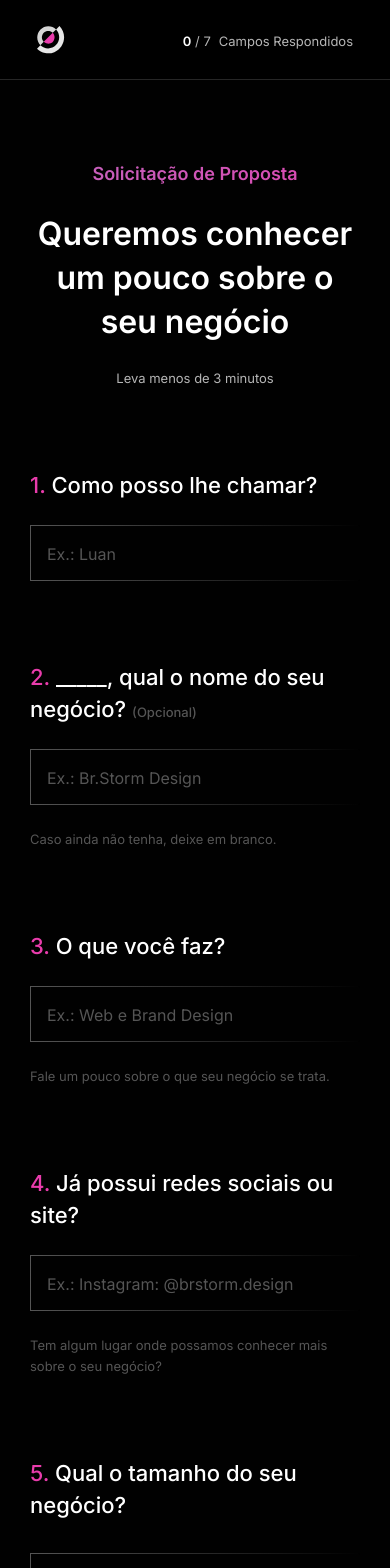
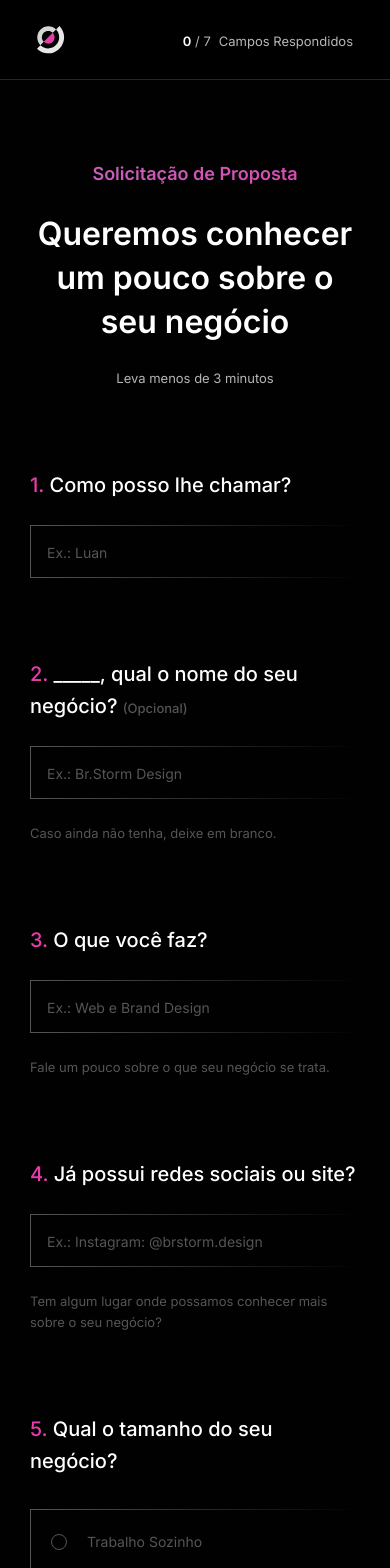
Before and after one commit to brstorm-design/website-brstorm, a Next.js app: page /contact/form in a window 390 px wide. Shown: the top 1568 px of the page. Built offline with nearby package versions, Linux system fonts and the light colour scheme.

Commit message:
Mobile font sizes

```diff
--- a/src/components/contact/form/CheckInput/CheckInput.module.scss
+++ b/src/components/contact/form/CheckInput/CheckInput.module.scss
@@ -13,7 +13,14 @@
   align-items: center;
   transition: all 350ms ease;
 
-  &[type="radio"], &[type="radio"]::before, &[type="radio"]::after {
+  @include mixins.lg {
+    width: 16px;
+    height: 16px;
+  }
+
+  &[type="radio"],
+  &[type="radio"]::before,
+  &[type="radio"]::after {
     border-radius: 50%;
   }
 
@@ -36,6 +43,11 @@
     width: 16px;
     height: 16px;
     z-index: 1;
+
+    @include mixins.lg {
+      width: 10px;
+      height: 10px;
+    }
   }
 
   &::before {
@@ -47,6 +59,10 @@
     mask-position: center;
     mask-size: 8px 6px;
     z-index: 2;
+
+    @include mixins.lg {
+      mask-size: 5px 3.5px;
+    }
   }
 
   &:checked {
--- a/src/components/contact/form/FormQuestion/FormQuestion.module.scss
+++ b/src/components/contact/form/FormQuestion/FormQuestion.module.scss
@@ -72,7 +72,12 @@
       @include mixins.lg {
         position: relative;
         right: auto;
+        font-size: 20px;
       }
+    }
+
+    @include mixins.lg {
+      font-size: 20px;
     }
   }
 
--- a/src/components/contact/form/InputBox/InputBox.module.scss
+++ b/src/components/contact/form/InputBox/InputBox.module.scss
@@ -23,14 +23,16 @@
     margin-bottom: 0;
   }
 
-  @include mixins.sm {
+  @include mixins.md {
     padding: 20px 40px 20px 20px;
   }
 
-  &:global(.selected), &:focus-within {
+  &:global(.selected),
+  &:focus-within {
     border-image: linear-gradient(90deg, colors.$darkGray 0%, colors.$darkGray 100%) 1 !important;
+    background-color: colors.$dark;
 
-    span {
+    p {
       color: colors.$darkGray;
     }
 
@@ -60,6 +62,12 @@
         padding: 12px 0 8px 0px;
       }
     }
+
+    @include mixins.lg {
+      font-size: 10px;
+      margin-left: calc(16px + 20px);
+      padding: 16px 0 4px 0px;
+    }
   }
 
   & > div {
@@ -72,23 +80,27 @@
     }
   }
 
-  span {
+  p {
     transition: all 350ms ease;
     color: inherit;
     margin-left: 16px;
+    margin-bottom: 0;
+
+    @include mixins.lg {
+      margin-left: 20px;
+    }
   }
 
   &:hover {
     border-image: linear-gradient(90deg, colors.$carbon 0%, colors.$carbon 100%) 1;
   }
 
-  // nested text input, last question
+  // nested text inputs, last question
   textarea {
     border-image: none;
     border: 0;
     border-bottom: 1px solid colors.$carbon;
-    background: linear-gradient(0deg, #0A0A0A 0%, rgba(10, 10, 10, 0) 100%);
-    font-size: 16px;
+    background: linear-gradient(0deg, #0a0a0a 0%, rgba(10, 10, 10, 0) 100%);
 
     &:hover {
       border-image: none;
--- a/src/components/contact/form/InputBox/index.js
+++ b/src/components/contact/form/InputBox/index.js
@@ -44,7 +44,7 @@ export default function InputBox({ title, children, ...inputProps }) {
       className={styles.box}
     >
       <CheckInput {...inputProps} collapse={collapse} />
-      <span>{title}</span>
+      <p>{title}</p>
 
       {
         children ? (
--- a/src/components/contact/form/TextInput/TextInput.module.scss
+++ b/src/components/contact/form/TextInput/TextInput.module.scss
@@ -14,6 +14,7 @@
   resize: none;
   overflow: hidden;
   transition: all 350ms ease;
+  font-size: 16px;
 
   &:focus-visible {
     outline: 0;
@@ -26,6 +27,10 @@
 
   &::placeholder {
     color: colors.$carbon;
+  }
+
+  @include mixins.lg {
+    font-size: 14px;
   }
 }
 
```
